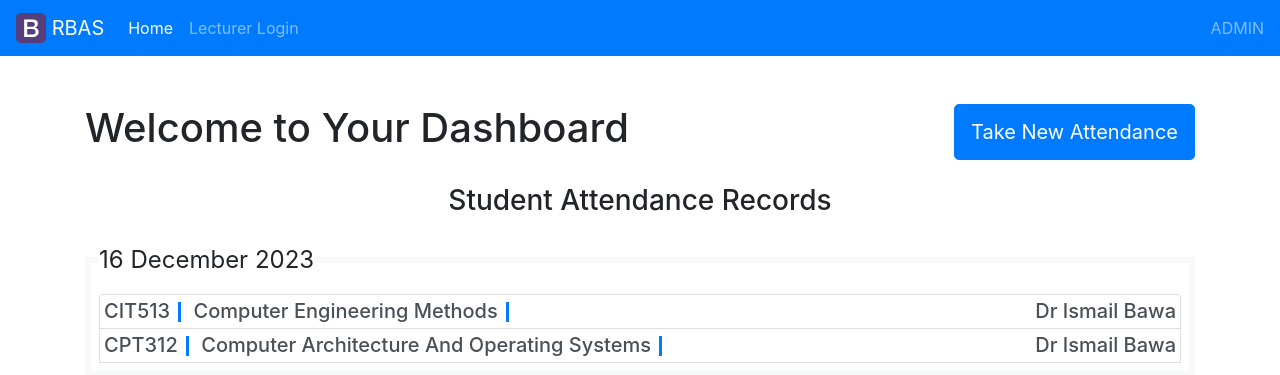
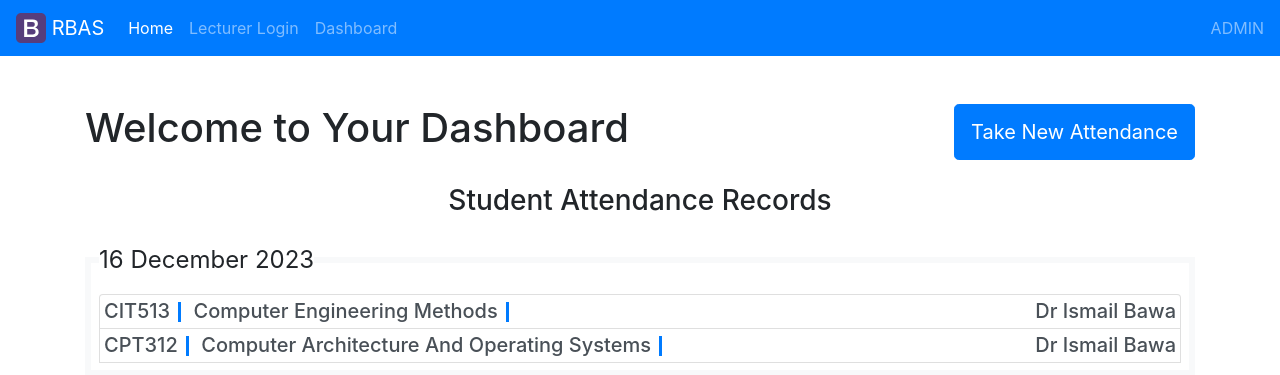
Before and after one commit to TEMHITHORPHE/_Rfid_attendance_system, a Django app: page /dashboard/ in a window 1280 px wide. Shown: the top 375 px of the page. Run offline with Django 3.2, Linux system fonts and the light colour scheme; the visitor is signed in with stand-in values (Sample User, id 1); data comes from the database, SQL or seed files in the repository; data that the repository does not hold is empty; some libraries are stand-ins or nearby versions.

Commit message:
add dashboard link

```diff
--- a/attendance/templates/navbar.html
+++ b/attendance/templates/navbar.html
@@ -17,6 +17,10 @@
             <li class="nav-item">
                 <a class="nav-link" href="/lecturer/login">Lecturer Login</a>
             </li>
+            <li class="nav-item">
+
+                <a class="nav-link" href="/dashboard"> Dashboard </a>
+            </li>
         </ul>
         <a class=" navbar-text" href="/admin">ADMIN</a>
     </div>
```
